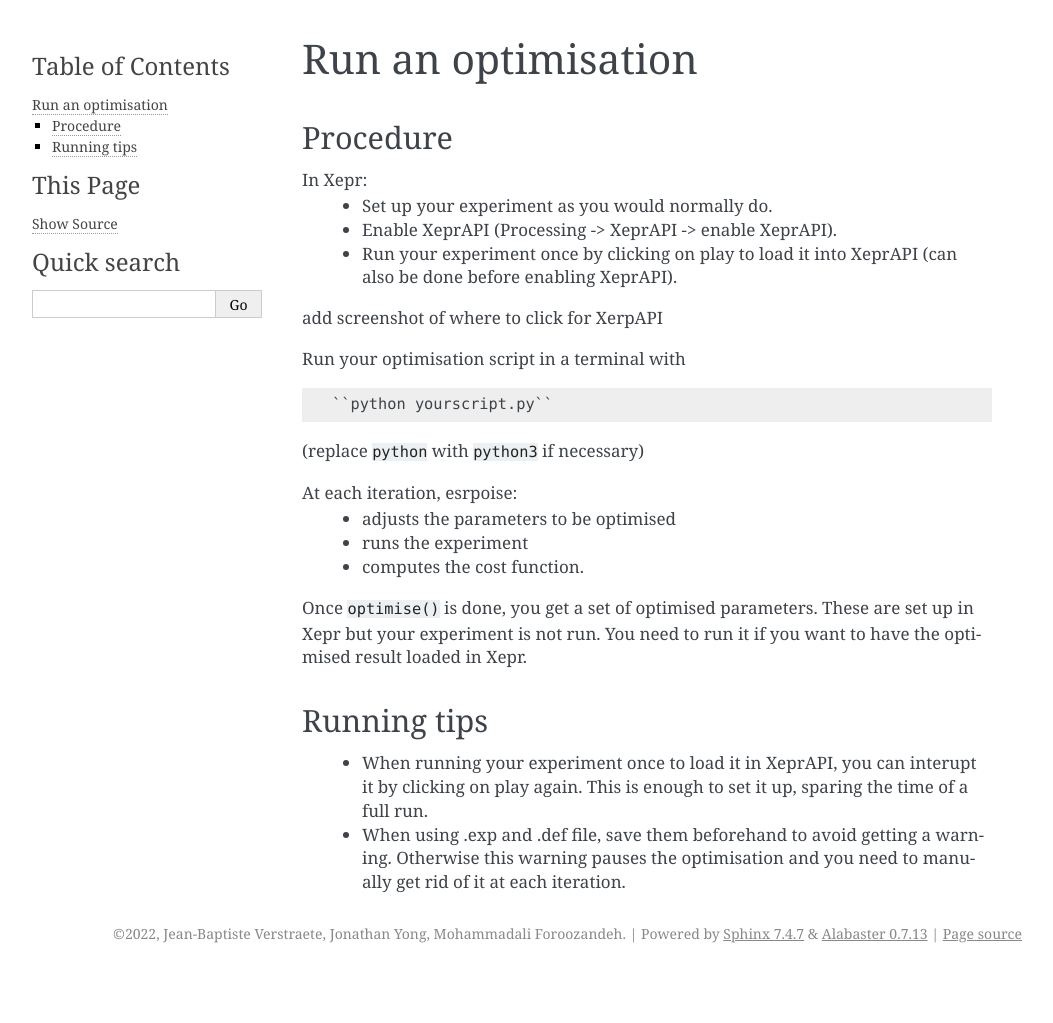
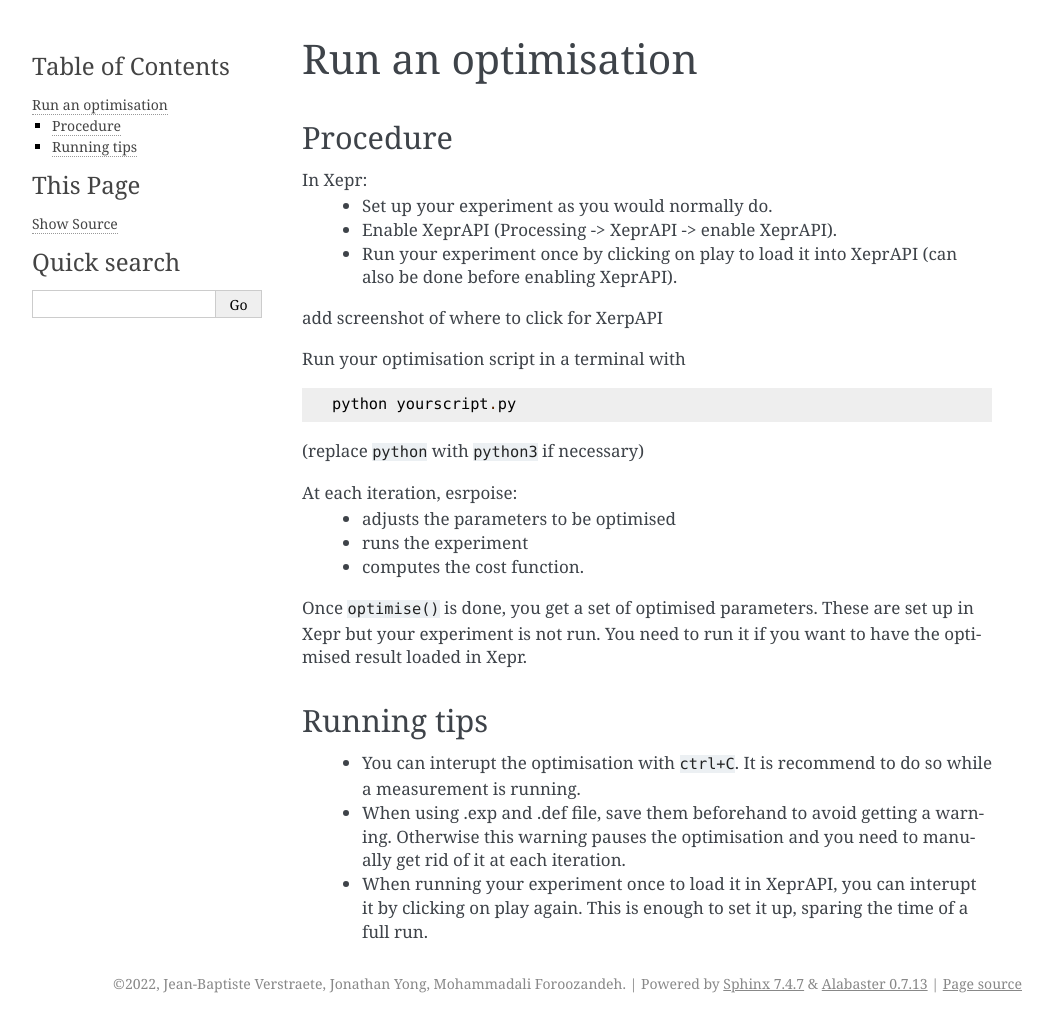
Before and after one commit to foroozandehgroup/esrpoise, a Sphinx documentation site: the page built from docs/run.rst, in a window 1280 px wide. Shown: the whole page, without its empty margins (118-1171 px from the left). Built offline with Sphinx 7.4.7, drawn with Linux system fonts in a browser that asks for light colours; before the commit the page ends 973 px from its top, so only the background shows below that.

Commit message:
minor documentation tweaks

```diff
--- a/docs/install.rst
+++ b/docs/install.rst
@@ -58,6 +58,8 @@ Once python is installed, you can install POISE using ``pip``::
 
     python -m pip install esrpoise
 
+(replace ``python`` with ``python3`` if necessary)
+
 The following Python packages are required, they should get automatically installed with esrpoise if you do not already have them:
 
  - **numpy**
--- a/docs/run.rst
+++ b/docs/run.rst
@@ -13,7 +13,7 @@ add screenshot of where to click for XerpAPI
 
 Run your optimisation script in a terminal with ::
 
-    ``python yourscript.py``
+    python yourscript.py
 
 (replace ``python`` with ``python3`` if necessary)
 
@@ -26,5 +26,6 @@ Once ``optimise()`` is done, you get a set of optimised parameters. These are se
 
 Running tips
 ------------
+ - You can interupt the optimisation with ``ctrl+C``. It is recommend to do so while a measurement is running.
+ - When using .exp and .def file, save them beforehand to avoid getting a warning. Otherwise this warning pauses the optimisation and you need to manually get rid of it at each iteration.
  - When running your experiment once to load it in XeprAPI, you can interupt it by clicking on play again. This is enough to set it up, sparing the time of a full run.
- - When using .exp and .def file, save them beforehand to avoid getting a warning. Otherwise this warning pauses the optimisation and you need to manually get rid of it at each iteration.
--- a/docs/setup.rst
+++ b/docs/setup.rst
@@ -178,5 +178,5 @@ Setup Tips (advanced)
  - Use ``callbak`` to add user-specific operation at each iteration. You do not need to indicate user-defined parameters, ``callback_pars_dict`` is sent back empty if no user-defined parameters are found.
  - Use ``acquire_esr.calls`` in your callback function to access the current number of your iteration.
  - Use the parameter ``nfactor`` of ``optimise()`` to expand the distance between the first steps of the optimisers, in particular if you have a low tolerance.
- - Accelerate you optimisation routine if your .shp, .def and .exp file compile fast enough with ``xepr_link.COMPILATION_TIME`` (cf. :ref:``Compilation``)
+ - Accelerate you optimisation routine if your .shp, .def and .exp file compile fast enough with ``xepr_link.COMPILATION_TIME`` (cf. :ref:`Compilation`)
  - When using a single script with functions, be aware of your variables scope.
```
Also changed, not shown: other parts of docs/install.rst (+1 -0 lines).
